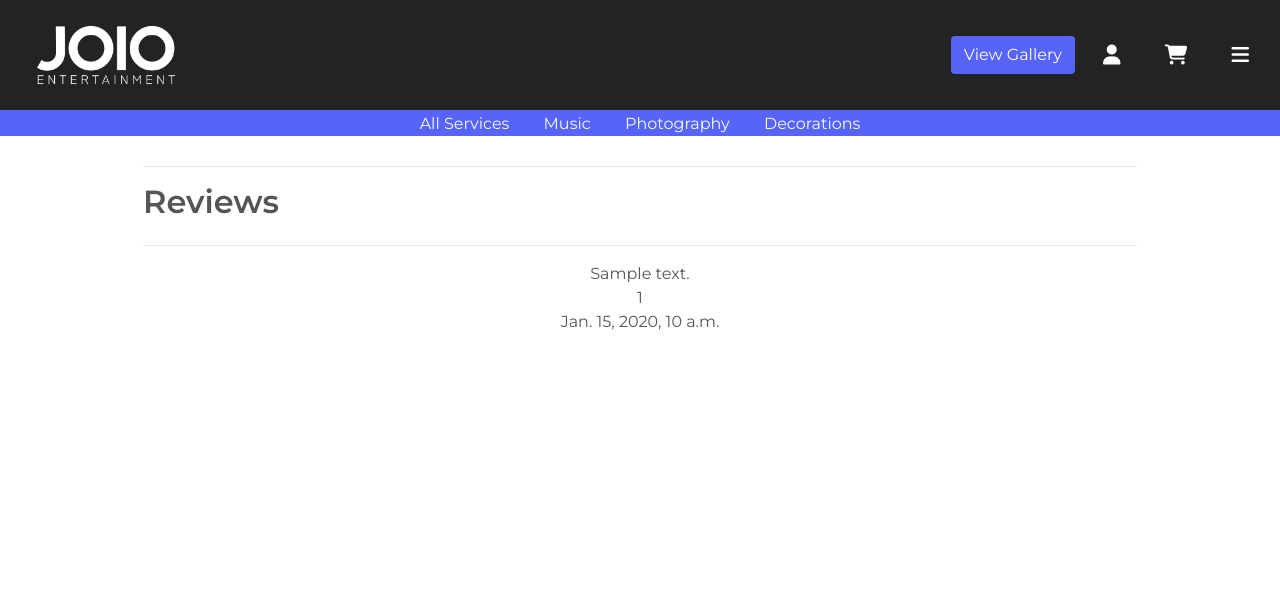
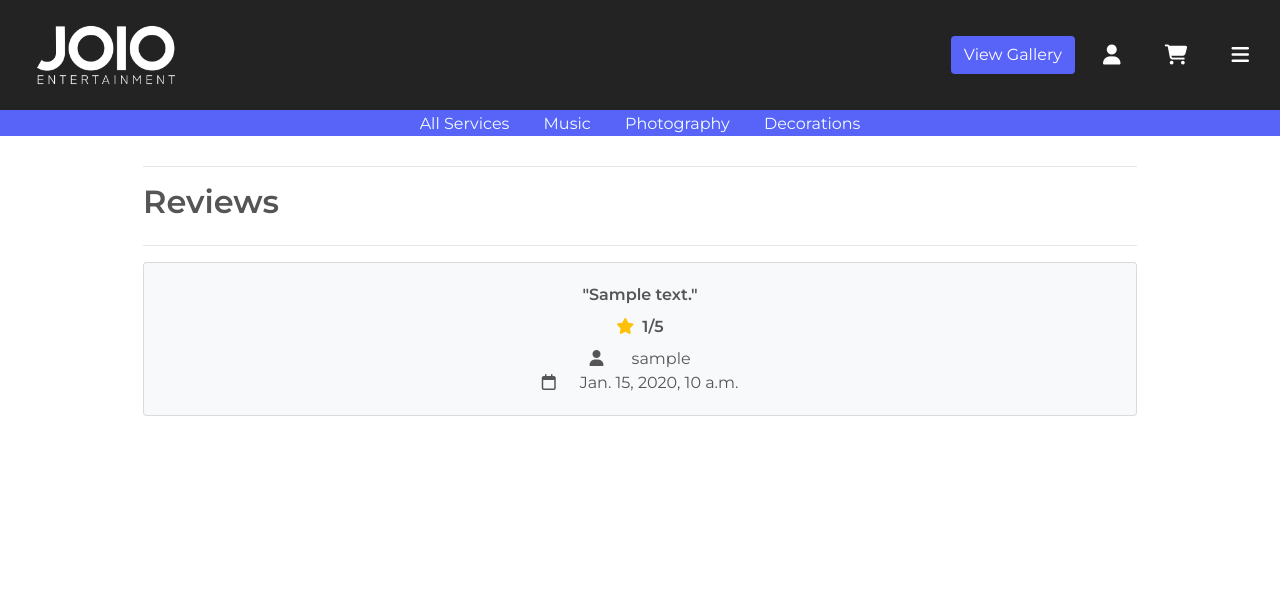
Before and after one commit to danielj314/joio-entertainment, a Django app: page /reviews/ in a window 1280 px wide. Shown: the top 615 px of the page. Run offline with Django 3.2, Linux system fonts and the light colour scheme; tables that the repository leaves empty hold one stand-in row (values such as "Sample post"); some libraries are stand-ins or nearby versions.

Commit message:
Improving visual design of the reviews page.

```diff
--- a/joio_entertainment/settings.py
+++ b/joio_entertainment/settings.py
@@ -29,8 +29,7 @@ SECRET_KEY = os.environ.get('SECRET_KEY', '')
 DEBUG = 'DEVELOPMENT' in os.environ
 
 
-# ALLOWED_HOSTS = ['joio-entertainment.herokuapp.com', 'localhost']
-ALLOWED_HOSTS = ['joio-entertainment.herokuapp.com', '8000-danielj314-joioentertai-8hxd67drymw.ws-eu97.gitpod.io']
+ALLOWED_HOSTS = ['joio-entertainment.herokuapp.com', 'localhost']
 
 
 # Application definition
--- a/reviews/models.py
+++ b/reviews/models.py
@@ -3,9 +3,7 @@ from django.contrib.auth.models import User
 
 
 class Review(models.Model):
-    """
-    Review model for user to complete
-    """
+    """ Review model for user to complete """
 
     RATING = [
         (1, '1'),
--- a/reviews/templates/reviews/reviews.html
+++ b/reviews/templates/reviews/reviews.html
@@ -24,44 +24,19 @@
   <div class="row">
     <div class="col">
 
-                <div id="carouselExampleIndicators" class="carousel slide" data-ride="carousel">
-                    <ol class="carousel-indicators">
-                      <li data-target="#carouselExampleIndicators" data-slide-to="0" class="active"></li>
-                      <li data-target="#carouselExampleIndicators" data-slide-to="1"></li>
-                      <li data-target="#carouselExampleIndicators" data-slide-to="2"></li>
-                    </ol>
-                    <div class="carousel-inner">
+    </div>
+  </div>
+
   {% for review in reviews %}
-                      <div class="carousel-item">
-                        <div src="..." class="d-block text-center w-100">
-                            <div>{{ review.review_text }}</div>
-                            <div>{{ review.review_rating }}</div>
-                            <div>{{ review.review_date }}</div>
+  <div class="card bg-light mb-2">
+    <div class="card-body text-center">
+      <div class="font-weight-bold mb-2">"{{ review.review_text }}"</div>
+      <div class="font-weight-bold mb-2"><i class="fa-solid fa-star mr-2 text-warning"></i>{{ review.review_rating }}/5</div>
+      <div><i class="fa-solid fa-user mr-4"></i> {{ review.review_author }}</div>
+      <div><i class="fa-regular fa-calendar mr-4"></i>{{ review.review_date }}</div>
     </div>
   </div>
   {% endfor %}
-                    </div>
-                    <button class="carousel-control-prev" type="button" data-target="#carouselExampleIndicators" data-slide="prev">
-                      <span class="carousel-control-prev-icon" aria-hidden="true"></span>
-                      <span class="sr-only">Previous</span>
-                    </button>
-                    <button class="carousel-control-next" type="button" data-target="#carouselExampleIndicators" data-slide="next">
-                      <span class="carousel-control-next-icon" aria-hidden="true"></span>
-                      <span class="sr-only">Next</span>
-                    </button>
-                  </div>
-            </div>
-        </div>
+
 </div>
 {% endblock %}
-
-{% block postloadjs %}
-    {{ block.super }}
-    <script>
-		$('.carousel').carousel({
-        interval: 2000
-        })
-
-        $('.carousel-item').first().addClass('active')
-    </script>
-{% endblock %}
--- a/templates/base.html
+++ b/templates/base.html
@@ -102,7 +102,7 @@
                         </a>
                         <div class="dropdown-menu border-0" aria-labelledby="menu-options">
                             <a href="{% url 'about' %}" class="dropdown-item">About</a>
-                            <a href="#" class="dropdown-item">Reviews</a>
+                            <a href="{% url 'reviews' %}" class="dropdown-item">Reviews</a>
                             <a href="{% url 'contact' %}" class="dropdown-item">Contact</a>
                         </div>
                     </li>
```
Also changed, not shown: home/templates/home/index.html (+3 -36 lines), reviews/views.py (line endings or trailing spaces). Lines whose indentation alone changed are shown as unchanged.
